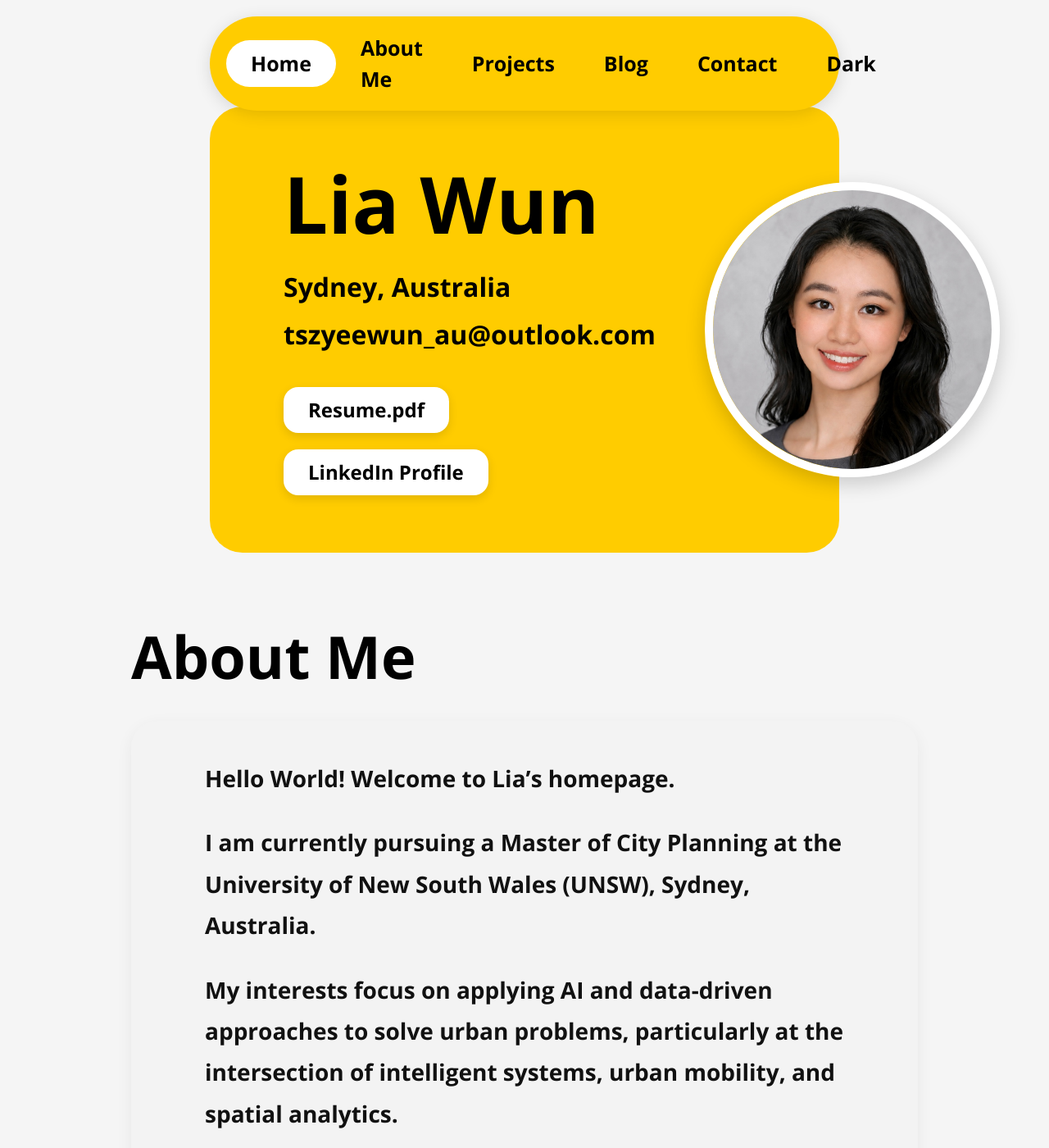
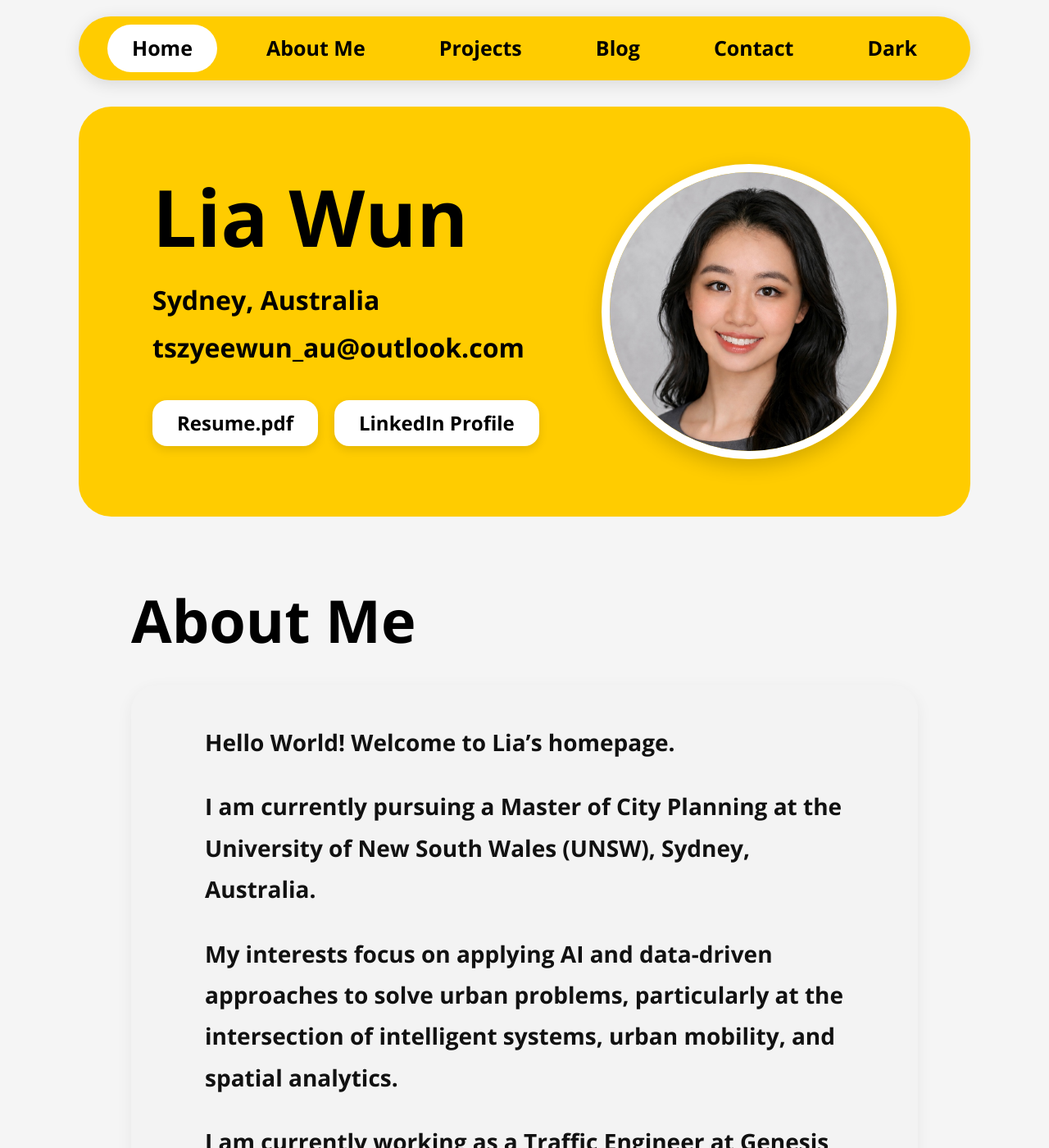
Before and after one commit to tszyeewun/tszyeewun.github.io, a Jekyll site: the page built from index.md, in a window 1280 px wide and 1400 px high. Shown: the whole window at 82% size. Built offline with Jekyll 4.4.1, drawn with Linux system fonts in a browser that asks for light colours.

Commit message:
Increase width of hero section in default layout

```diff
--- a/_layouts/default.html
+++ b/_layouts/default.html
@@ -40,7 +40,7 @@
       left:50%;
       transform:translateX(-50%);
 
-      width:60%;
+      width:85%;
       max-width:1250px;
 
       background:#FFCC00;
@@ -93,7 +93,7 @@
 
       margin:130px auto 40px auto;
 
-      width:60%;
+      width:85%;
       max-width:1850px;
 
       background:#FFCC00;
```
